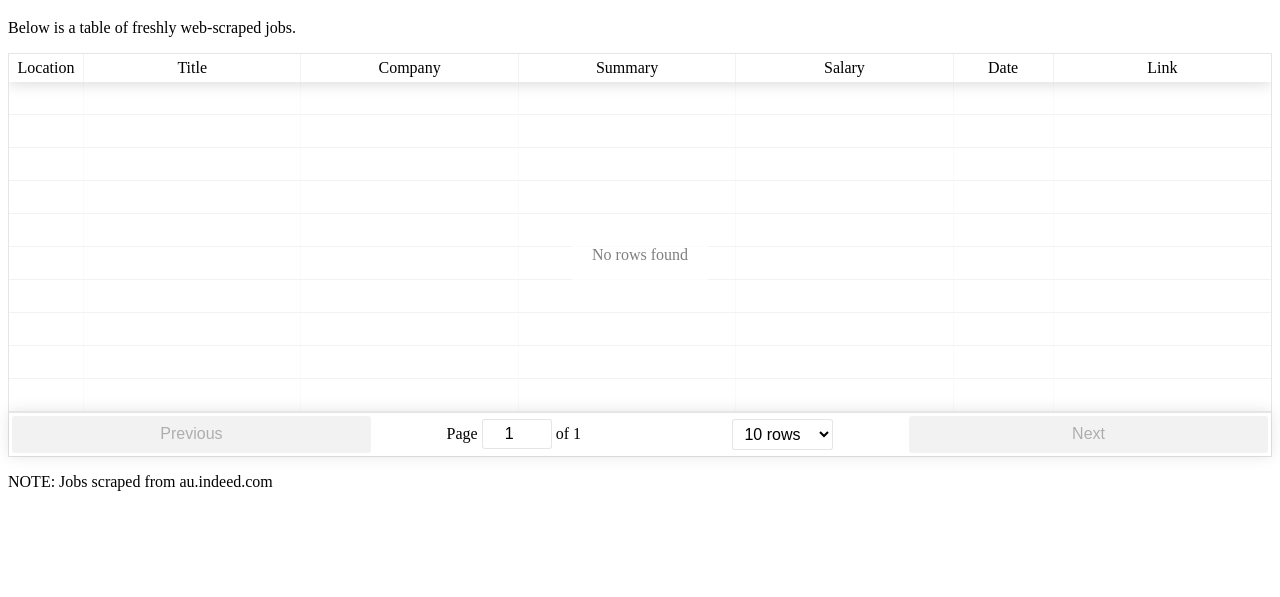
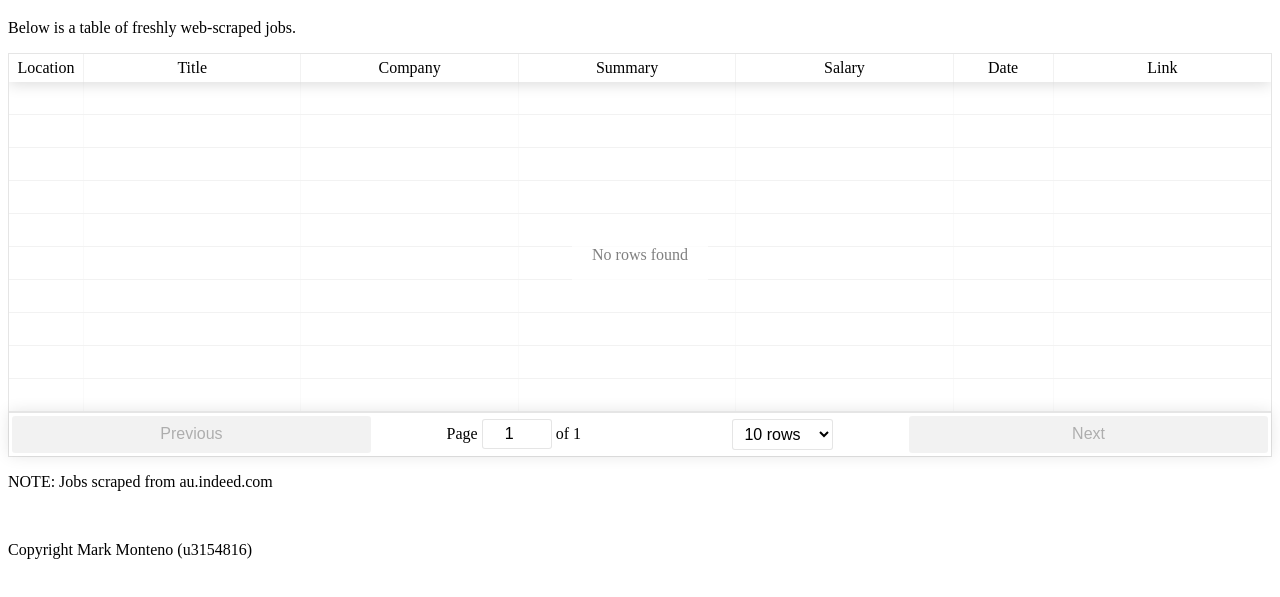
Before and after one commit to calamity-m/job-scraper, a Gatsby site: page / in a window 1280 px wide. Shown: the part 61-658 px from the top of the page. Built offline with nearby package versions, Linux system fonts and the light colour scheme; Gatsby itself is replaced by a stand-in of ours; no server answers.

Commit message:
Added copyright to index.js

```diff
--- a/src/pages/index.js
+++ b/src/pages/index.js
@@ -65,6 +65,8 @@ class IndexPageC extends React.Component {
                     defaultPageSize={10}
                 />
                 <p>NOTE: Jobs scraped from au.indeed.com </p>
+                <br />
+                <p> Copyright Mark Monteno (u3154816) </p>
             </div>
 
 
```
